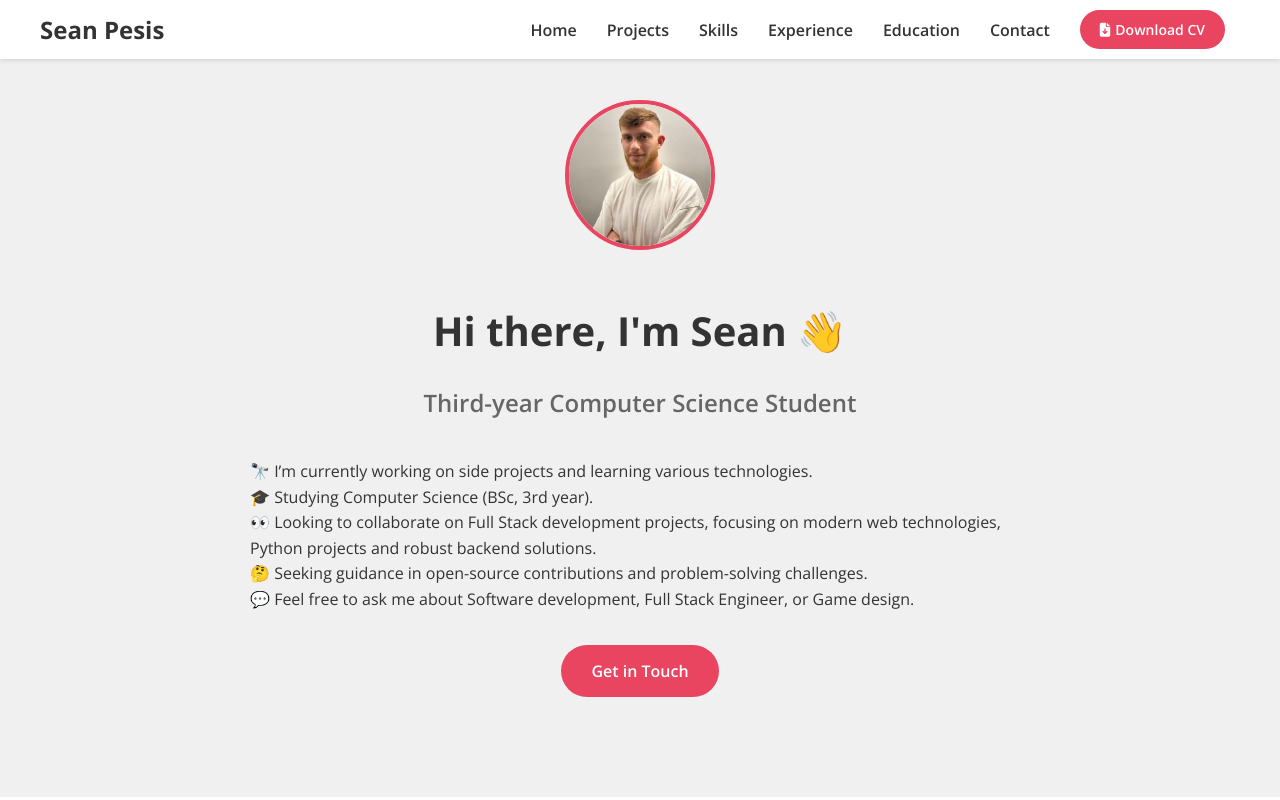
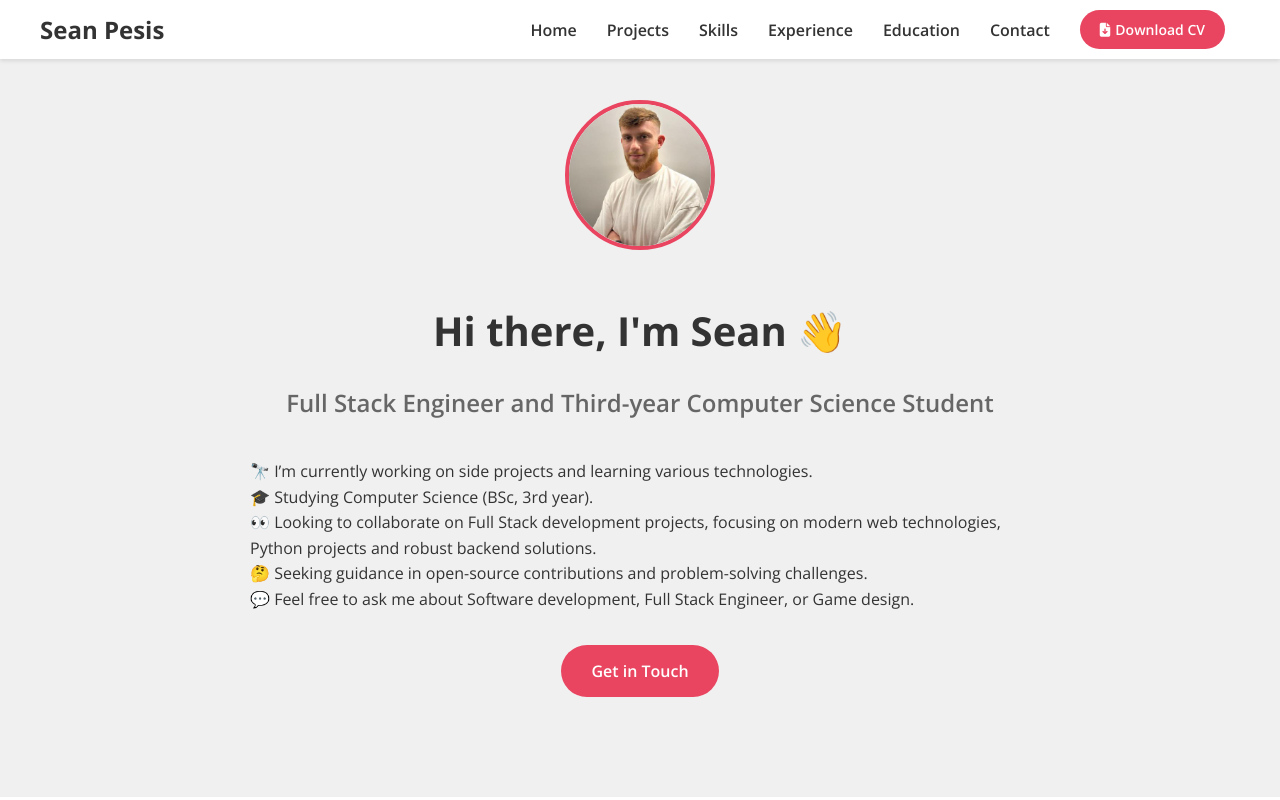
Before and after one commit to Seanpesis/my-portfolio, a React (Create React App) app: page / in a window 1280 px wide. Shown: the top 800 px of the page. Built offline with nearby package versions, Linux system fonts and the light colour scheme.

Commit message:
WSL-kali

```diff
--- a/src/components/Hero.js
+++ b/src/components/Hero.js
@@ -7,7 +7,7 @@ function Hero() {
       <div className="container">
         <img src="/images/profile.png" alt="Sean Pesis" />
         <h1>Hi there, I'm Sean 👋</h1>
-        <h2>Third-year Computer Science Student</h2>
+        <h2>Full Stack Engineer and Third-year Computer Science Student</h2>
         <p>
           🔭 I’m currently working on side projects and learning various technologies.<br />
           🎓 Studying Computer Science (BSc, 3rd year).<br />
```
